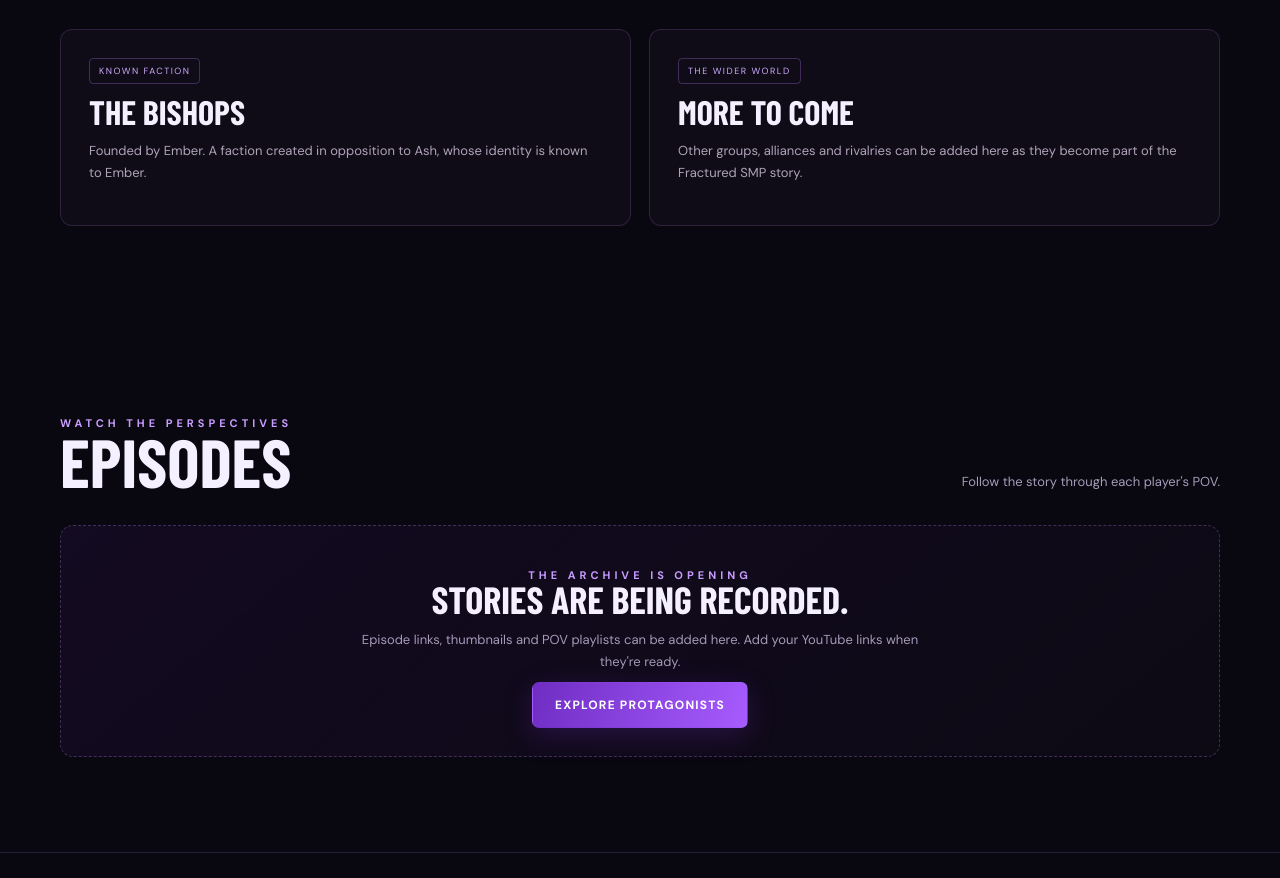
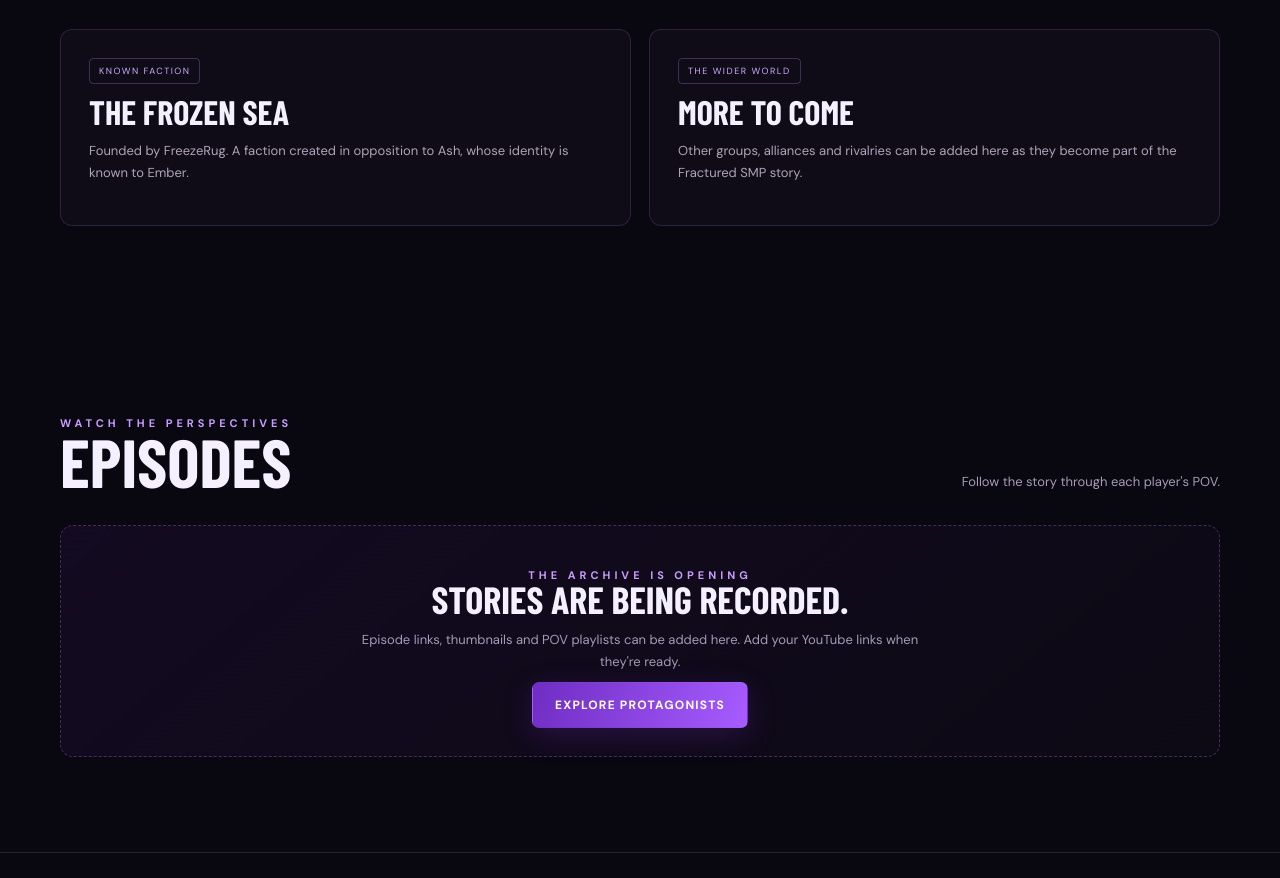
Before and after one commit to embertrick-hub/FracturedSMP, a plain HTML site: page index.html in a window 1280 px wide. Shown: the part 2324-3202 px from the top of the page. Drawn offline with nearby package versions, Linux system fonts and the light colour scheme; a web font is replaced by a local one.

Commit message:
Update index.html

```diff
--- a/index.html
+++ b/index.html
@@ -92,7 +92,7 @@
       <div class="wrap">
         <div class="section-head"><div><div class="eyebrow">Groups & alliances</div><h2>Factions</h2></div><p>Power is never held by one person alone. Faction details can grow as the story reveals more.</p></div>
         <div class="faction-panel">
-          <article class="faction"><span class="tag">Known faction</span><h3>The Bishops</h3><p>Founded by Ember. A faction created in opposition to Ash, whose identity is known to Ember.</p></article>
+          <article class="faction"><span class="tag">Known faction</span><h3>The Frozen Sea</h3><p>Founded by FreezeRug. A faction created in opposition to Ash, whose identity is known to Ember.</p></article>
           <article class="faction"><span class="tag">The wider world</span><h3>More to come</h3><p>Other groups, alliances and rivalries can be added here as they become part of the Fractured SMP story.</p></article>
         </div>
       </div>
```
